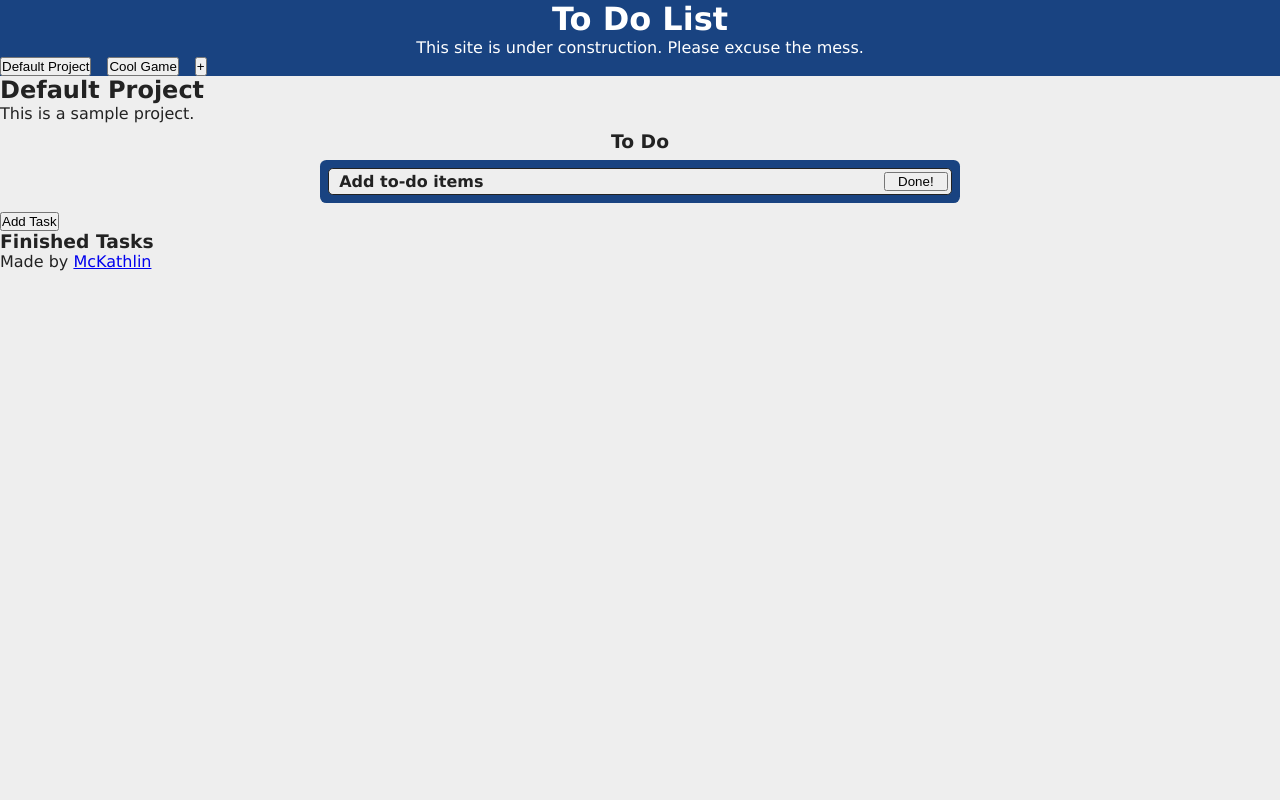
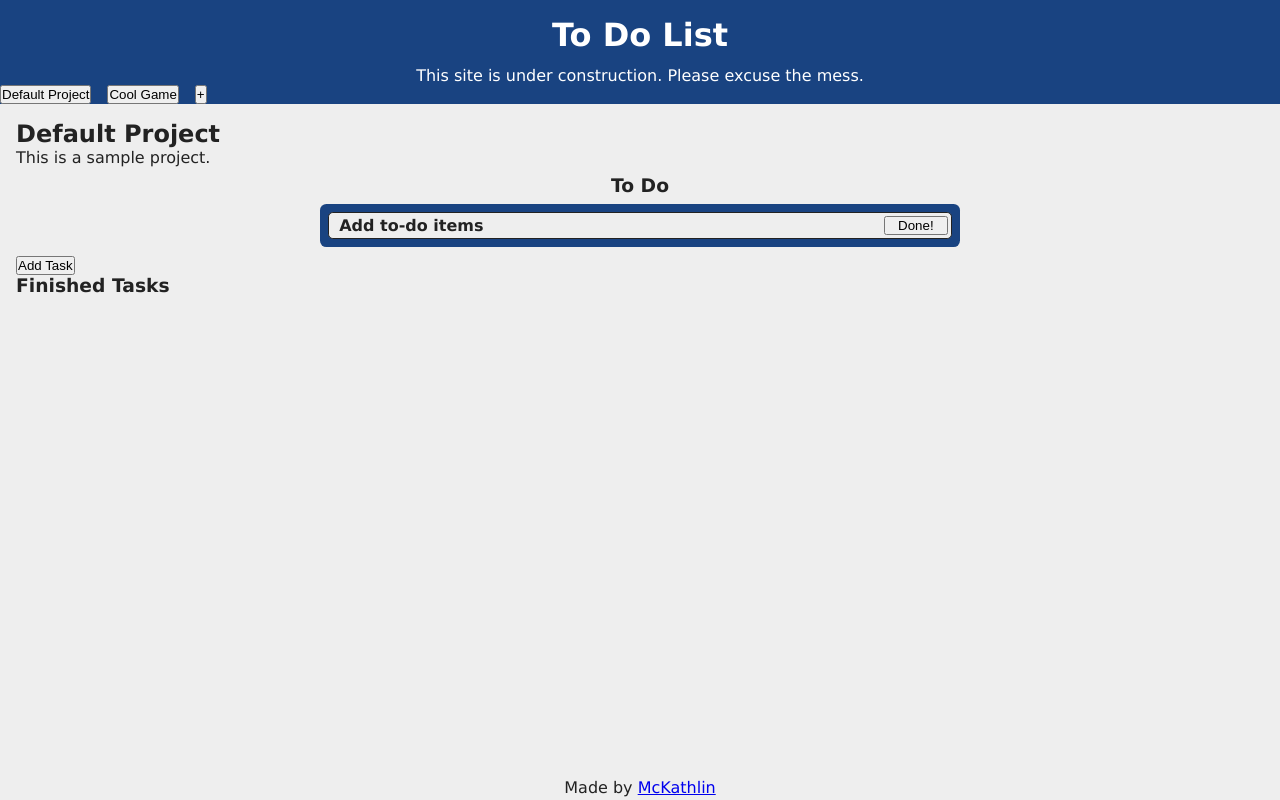
Before and after one commit to McKathlin/to-do-list, a website built with webpack: page src/template.html in a window 1280 px wide. Built offline with nearby package versions, Linux system fonts and the light colour scheme.

Commit message:
Position header and footer

```diff
--- a/src/style.css
+++ b/src/style.css
@@ -12,9 +12,13 @@ body {
     --header-back-color: #194381;
     --header-text-color: #ffffff;
 
+    --header-height: 6.5rem;
+    --footer-height: 1.5rem;
+
     font-family: Verdana, Geneva, Tahoma, sans-serif;
     color: var(--text-color);
     background-color: var(--back-color);
+    min-height: 100vh;
 }
 
 @media (prefers-color-scheme: dark) {
@@ -28,15 +32,34 @@ body {
     display: none;
 }
 
+main {
+    padding: 1rem;
+    min-height: calc(100vh - var(--header-height) - var(--footer-height));
+}
+
 /* Title Heading */
 
 header {
+    height: var(--header-height);
+
     color: var(--header-text-color);
     background-color: var(--header-back-color);
     text-align: center;
+
+    display: flex;
+    flex-direction: column;
+}
+
+header h1 {
+    margin-top: 1rem;
+    flex: 1;
 }
 
 /* Project List Nav */
+
+header nav {
+    flex-grow: 0;
+}
 
 #project-select {
     display: flex;
@@ -96,3 +119,8 @@ header {
 /* Completed Tasks */
 
 /* Footer */
+
+footer {
+    text-align: center;
+    line-height: var(--footer-height);
+}
```
